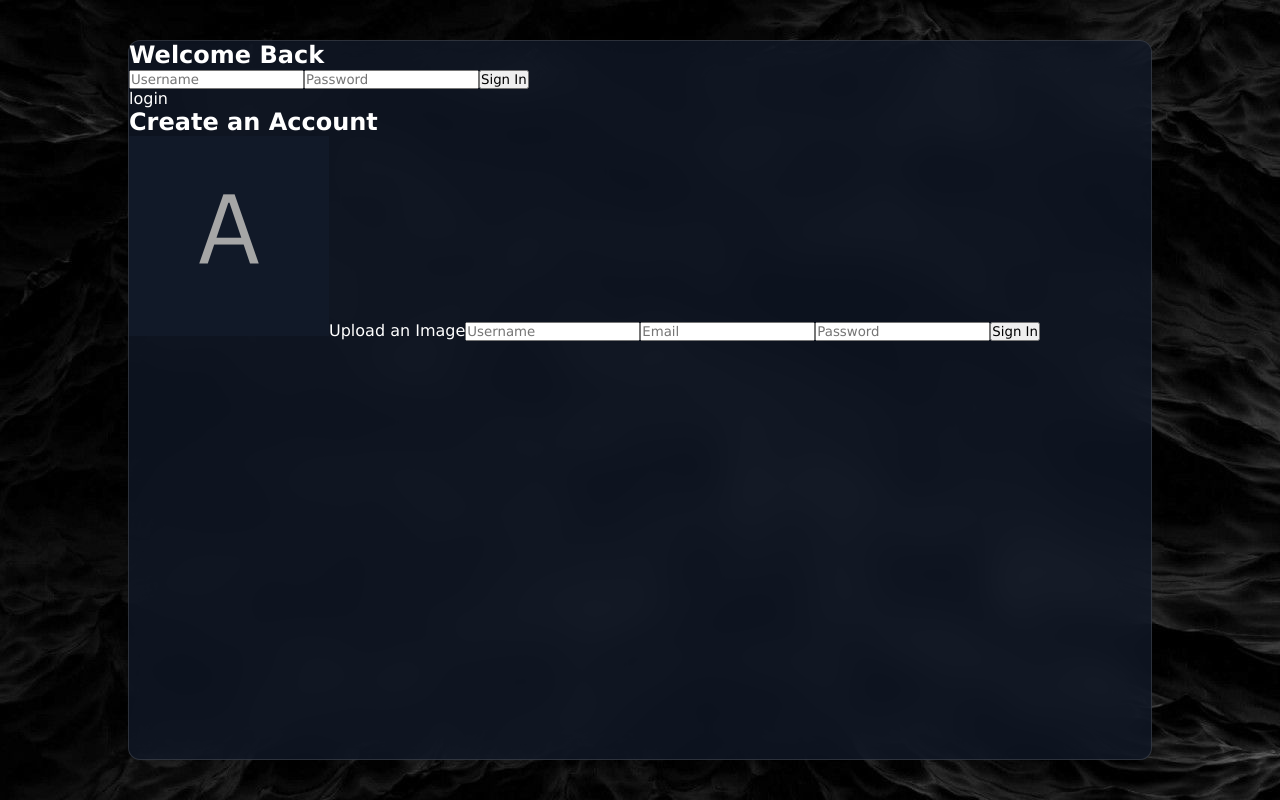
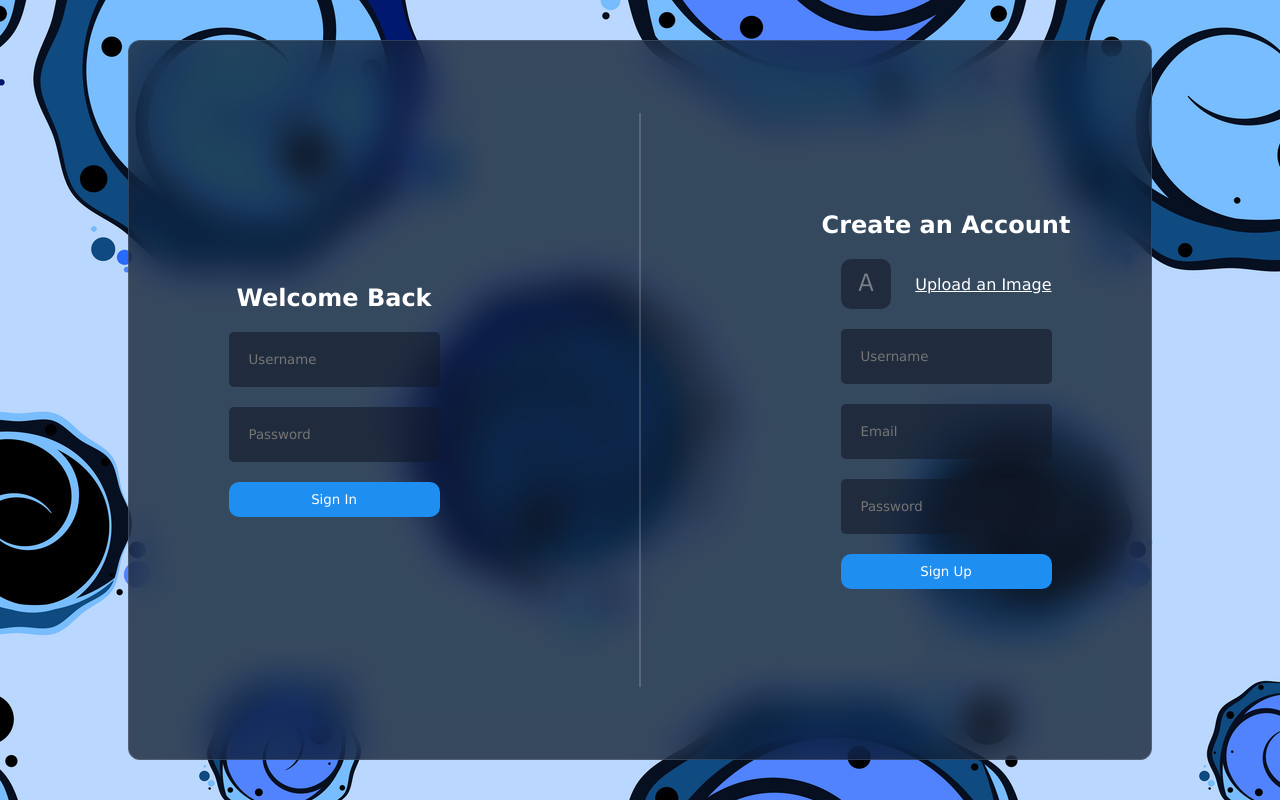
Before and after one commit to mohammadhoseinbaba/chatapp, a React (Vite) app: page / in a window 1280 px wide. Built offline with nearby package versions, Linux system fonts and the light colour scheme; the HTML template or start-up script is replaced by a standard one.

Commit message:
finishing signin page

```diff
--- a/src/components/login/Login.jsx
+++ b/src/components/login/Login.jsx
@@ -4,14 +4,14 @@
 
 const Login = () => {
 
-const [avatar,setAvatar]=useState({
-    file:null,
-    url:''
+    const [avatar, setAvatar] = useState({
+        file: null,
+        url: ''
     })
-const handleAvatar=(e)=>{
-    if(e.target.files[0]){
+    const handleAvatar = (e) => {
+        if (e.target.files[0]) {
             setAvatar({
-        file:e.target.files[0],
+                file: e.target.files[0],
                 url: URL.createObjectURL(e.target.files[0])
             })
         }
@@ -22,23 +22,29 @@
             <div className="item">
                 <h2>Welcome Back</h2>
                 <form>
-        <input type="text" placeholder='Username' name='username'/>
+                    <input type="text" placeholder='Username' name='username' />
                     <input type="password" placeholder='Password' name='password' />
                     <button>Sign In</button>
                 </form>
             </div>
-<div className="sepration">login</div>
+
+
+
+            <div className="separator"></div>
+
+
+
             <div className="item">
                 <h2>Create an Account</h2>
                 <form>
                     <label htmlFor="file">
                         <img src={avatar.url || './avatar.png   '} alt="" />
                         Upload an Image</label>
-        <input type="file" id='file' style={{display:'none'}} onChange={handleAvatar}/>
+                    <input type="file" id='file' style={{ display: 'none' }} onChange={handleAvatar} />
                     <input type="text" placeholder='Username' name='username' />
                     <input type="text" placeholder='Email' name='email' />
                     <input type="password" placeholder='Password' name='password' />
-        <button>Sign In</button>
+                    <button>Sign Up</button>
                 </form>
             </div>
         </div>
--- a/src/components/login/login.css
+++ b/src/components/login/login.css
@@ -1,3 +1,72 @@
-.login{
+.login {
+    width: 100%;
+    height: 100%;
+    display: flex;
+    align-items: center;
+    gap: 100px;
 
+    .item {
+        flex: 1;
+        display: flex;
+        flex-direction: column;
+        gap: 20px;
+        align-items: center;
+
+
+
+        form {
+            display: flex;
+            flex-direction: column;
+            align-items: center;
+            justify-content: center;
+            gap: 20px;
+
+            input {
+                padding: 20px;
+                border: none;
+                outline: none;
+                background-color: rgba(17, 25, 40, 0.6);
+                color: white;
+                border-radius: 5px;
+            }
+
+
+            label {
+                width: 100%;
+                display: flex;
+                align-items: center;
+                justify-content: space-between;
+                cursor: pointer;
+                text-decoration: underline;
+
+                img {
+                    width: 50px;
+                    height: 50px;
+                    border-radius: 10px;
+                    object-fit: cover;
+                    opacity: 0.6;
+                }
+            }
+
+            button {
+                width: 100%;
+                border: none;
+                padding: 10px;
+                outline: none;
+                color: white;
+                background-color: #1f8ef1;
+                border-radius: 10px;
+                font-weight: 500;
+                cursor: pointer;
+            }
+        }
+
+    }
+
+    .separator {
+        height: 80%;
+        width: 2px;
+        background-color: #dddddd35;
+
+    }
 }
--- a/src/index.css
+++ b/src/index.css
@@ -6,7 +6,7 @@
     "Lucida Sans Unicode", Geneva, Verdana, sans-serif;
 }
 body{
-  background-image: url("../public/bg1.jpg");
+  background-image: url("../public/bg.jpg");
   display: flex;
   align-items: center;
   justify-content: center;
```
Lines whose indentation alone changed are shown as unchanged.
